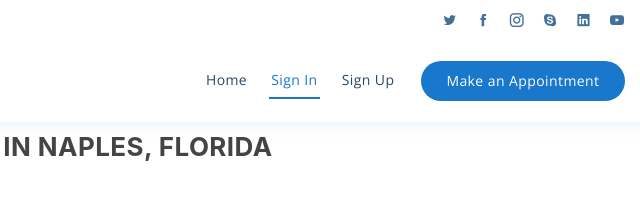
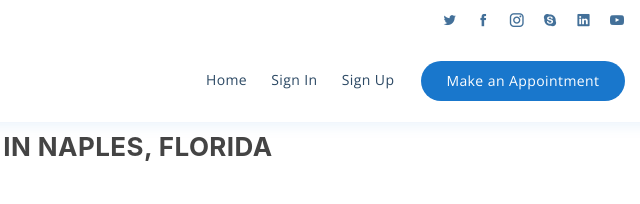
Before and after one commit to MirabbosMirzakhmedov/mroomapp, a plain HTML site: page contacts/index.html in a window 1280 px wide. Shown: the top 204 px of the page, 578-1218 px from the left. Drawn offline with nearby package versions, Linux system fonts and the light colour scheme.

```diff
--- a/contacts/index.html
+++ b/contacts/index.html
@@ -44,7 +44,7 @@
                 <nav class="nav-menu d-none d-lg-block">
                     <ul>
                         <li><a href="/">Home</a></li>
-                        <li class="active"><a href="/signin/">Sign In</a></li>
+                        <li><a href="/signin/">Sign In</a></li>
                         <li><a href="/signup/">Sign Up</a></li>
                     </ul>
                 </nav>
```
Also changed, not shown: get-started/index.html (+1 -1 lines), terms-of-use/index.html (+1 -1 lines).
